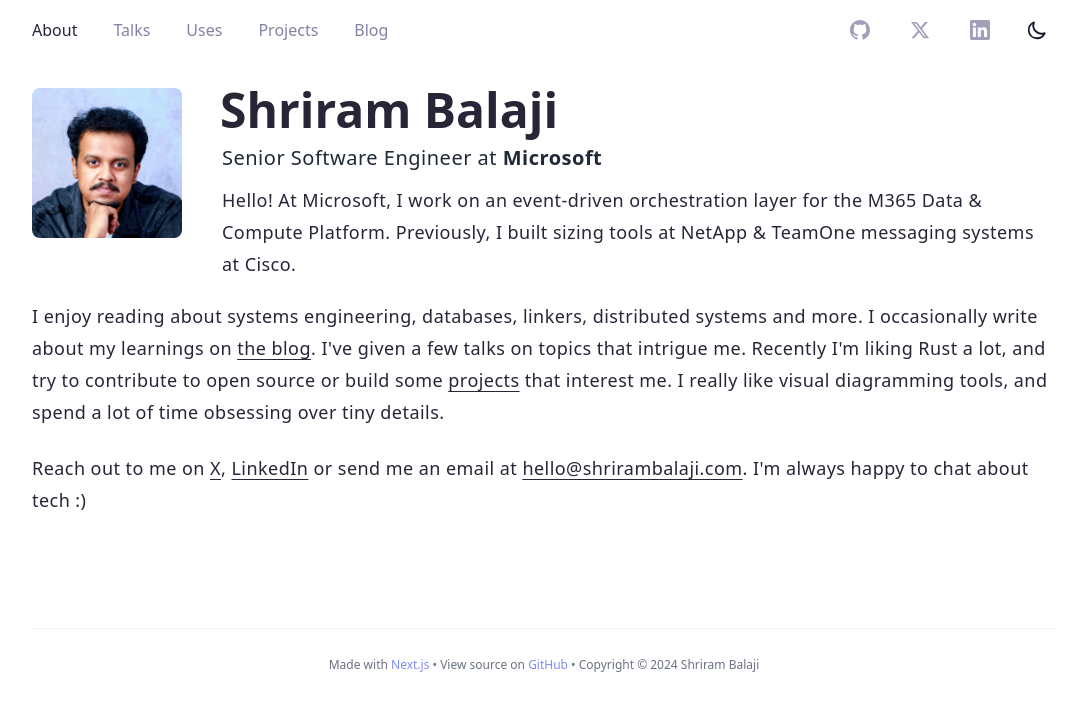
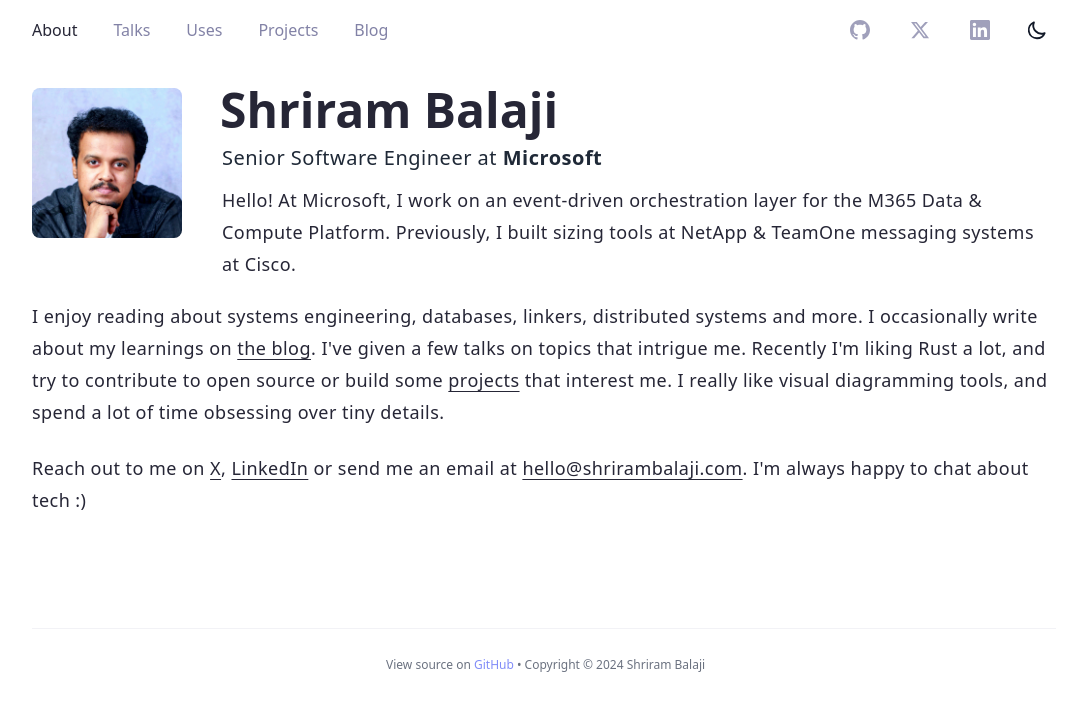
Before and after one commit to shrirambalaji/shrirambalaji.com, a Next.js app: page / in a window 1280 px wide. Shown: the top 710 px of the page, without its empty margins (96-1173 px from the left). Built offline with nearby package versions, Linux system fonts and the light colour scheme.

Commit message:
update footer, remove made with

```diff
--- a/src/components/Footer.tsx
+++ b/src/components/Footer.tsx
@@ -20,14 +20,7 @@ export default function Footer() {
     <footer className="mx-auto my-0 flex max-w-5xl flex-col justify-center p-0 md:my-4">
       <hr className="border-1 mb-6 w-full border-ghostindigo-200/20 dark:border-ghostindigo-800/20" />
       <p className="text-center text-xs leading-6 text-gray-500 dark:text-ghostindigo-400">
-        <span>Made with&nbsp;</span>
-        <a
-          href="https://nextjs.org"
-          className="text-indigo-400 underline-offset-2 hover:underline dark:text-indigo-300"
-        >
-          Next.js
-        </a>
-        <span>&nbsp;&bull;&nbsp;View source on&nbsp;</span>
+        <span>&nbsp;View source on&nbsp;</span>
         <a
           href="https://github.com/shrirambalaji/shrirambalaji.com"
           className="text-indigo-400 underline-offset-2 hover:underline dark:text-indigo-300"
```
